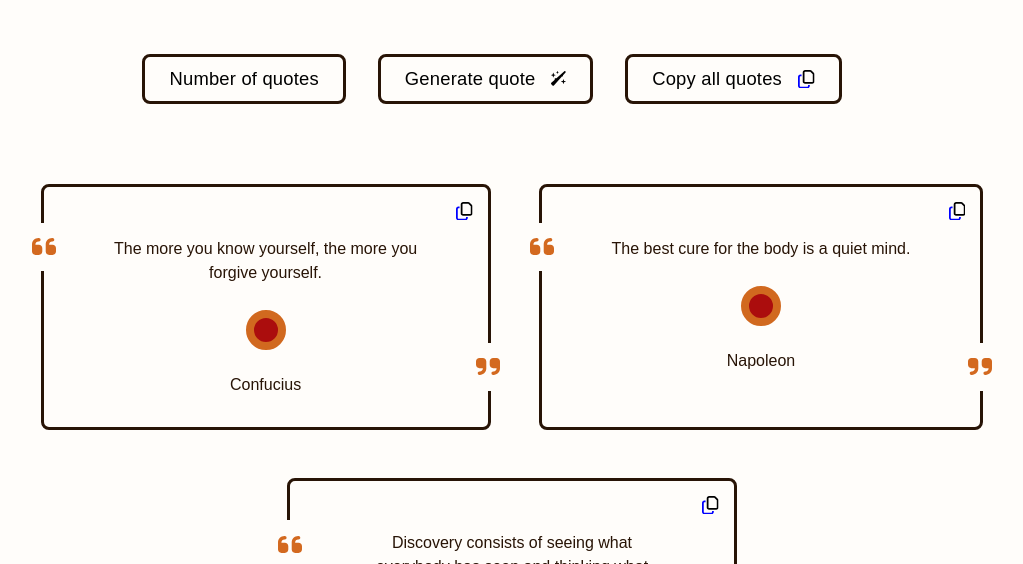
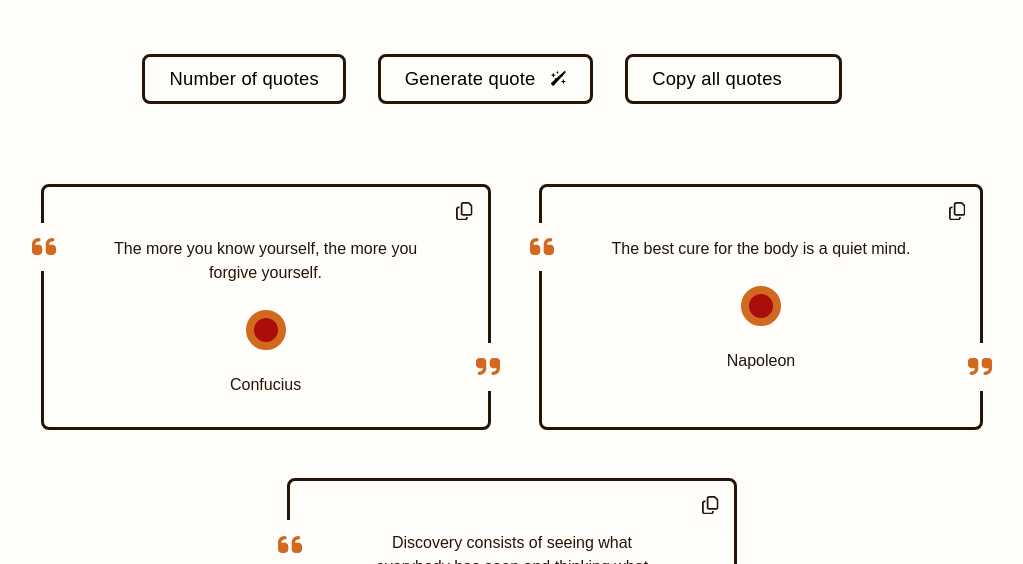
Before and after one commit to OlaJurrek/random-quotes-generator, a React (Vite) app: page / in a window 1280 px wide. Shown: the part 167-731 px from the top of the page, without its empty margins (148-1171 px from the left). Built offline with nearby package versions, Linux system fonts and the light colour scheme.

Commit message:
add animation to copy quote

```diff
--- a/src/GlobalStyles.js
+++ b/src/GlobalStyles.js
@@ -9,6 +9,7 @@ const GlobalStyles = createGlobalStyle`
   }
   :root {
     --black: hsl(25, 75%, 9%);
+    --green: hsl(100, 59%, 32%);
     --grey: hsla(25, 76%, 10%, 11%);
     --lightOrange: hsl(26, 66%, 84%);
     --orange: hsl(25, 74%, 47%);
@@ -40,6 +41,18 @@ const GlobalStyles = createGlobalStyle`
   #root, #__next {
     isolation: isolate;
   }
+
+  @keyframes copy {
+  0% {
+    transform: scale(1);
+  }
+  50% {
+    transform: scale(1.1);
+  }
+  100% {
+    transform: scale(1);
+  }
+}
 `;
 
 export default GlobalStyles;
--- a/src/assets/icons/CopyIcon.jsx
+++ b/src/assets/icons/CopyIcon.jsx
@@ -8,11 +8,9 @@ function CopyIcon(props) {
     >
       <g clipPath="url(#clip0_15_57)">
         <path
-          fill="#000"
-          // transform="translate(-5, 5)"
           d="M15.429 13.125H7.714a.636.636 0 01-.643-.625v-10c0-.344.29-.625.643-.625h5.63l2.727 2.652V12.5c0 .344-.289.625-.642.625zM7.714 15h7.715C16.847 15 18 13.879 18 12.5V4.527a1.85 1.85 0 00-.567-1.324L14.71.551A1.957 1.957 0 0013.347 0H7.714C6.296 0 5.143 1.121 5.143 2.5v10c0 1.379 1.153 2.5 2.571 2.5z"
         ></path>
-        <path fill="#0000FF"
+        <path
         d="M2.571 5C1.153 5 0 6.121 0 7.5v10C0 18.879 1.153 20 2.571 20h7.715c1.418 0 2.571-1.121 2.571-2.5v-1.25H10.93v1.25c0 .344-.29.625-.643.625H2.57a.636.636 0 01-.642-.625v-10c0-.344.289-.625.642-.625h1.286V5H2.571z"></path>
       </g>
       <defs>
--- a/src/components/Blockquote.jsx
+++ b/src/components/Blockquote.jsx
@@ -1,3 +1,4 @@
+import React from "react";
 import styled, { css } from "styled-components";
 import Button from "./Button";
 import VisuallyHidden from "./VisuallyHidden";
@@ -8,15 +9,28 @@ import quoteRightImg from "../assets/icons/quote-right.svg";
 import { copyToClipboard } from "../helpers";
 
 function Blockquote({ author, content }) {
+  const [animated, setAnimated] = React.useState(false);
+  const animationDuration = 800;
+
   function copy() {
+    setAnimated(true);
     const quote = `${content} - ${author}`;
     copyToClipboard(quote);
+    setTimeout(() => {setAnimated(false)}, animationDuration * 1.5);
   }
 
   return (
     <StyledBlockquote>
       <IconButton type="button" handleClick={copy}>
-        <CopyIcon width=".9em" aria-hidden="true" />
+        <CopyIcon
+          width=".9em"
+          aria-hidden="true"
+          fill="var(--black)"
+          style={{
+            animation: animated ? `copy ${animationDuration}ms` : undefined,
+            transformOrigin: 'bottom left'
+          }}
+        />
         <VisuallyHidden>{texts.buttons.copy}</VisuallyHidden>
       </IconButton>
       <p>{content}</p>
--- a/src/components/Button.jsx
+++ b/src/components/Button.jsx
@@ -1,4 +1,3 @@
-// import React from "react";
 import styled from "styled-components";
 
 const Button = ({ children, className, handleClick, type }) => {
```
